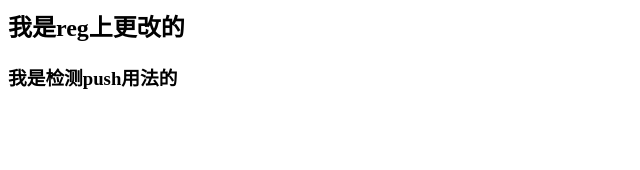
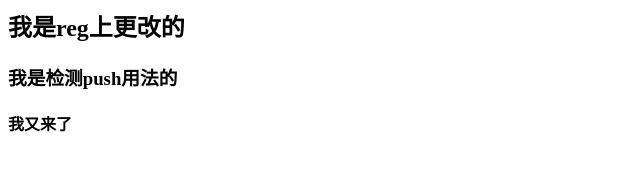
Before and after one commit to yizongxi/project_1, a plain HTML site: page index.html in a window 1280 px wide. Shown: the full height of the page, 0-640 px from the left. Drawn offline with Linux system fonts and the light colour scheme.

Commit message:
我又来了

```diff
--- a/index.html
+++ b/index.html
@@ -1,2 +1,3 @@
 <h2>我是reg上更改的</h2>
 <h3>我是检测push用法的</h3>
+<h4>我又来了</h4>
```
